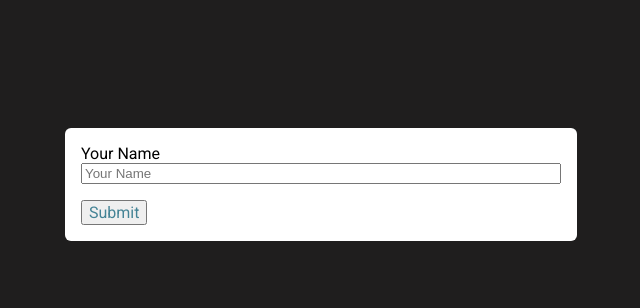
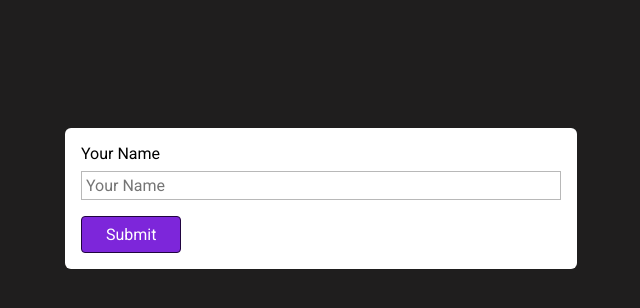
Before and after one commit to DrInnovatio/webfood, a plain HTML site: page HTMLforms/index.html in a window 1280 px wide. Shown: the whole page, without its empty margins (319-959 px from the left). Drawn offline with Linux system fonts and the light colour scheme.

Commit message:
button css

```diff
--- a/HTMLforms/styles.css
+++ b/HTMLforms/styles.css
@@ -12,16 +12,40 @@ form {
   border-radius: 6px;
 }
 
+label {
+  margin-bottom: 0.5rem;
+  display: block;
+}
+
 input {
   width: 100%;
   display: block;
   margin-bottom: 1rem;
   box-sizing: border-box;
+  font: inherit;
+  border: 1px solid rgb(184, 184, 184);
+  padding: 0.25rem;
+  color: rgb(85, 81, 81);
+}
+
+input:focus {
+  background-color: rgb(209, 193, 245);
+  color:  rgb(45, 0, 148);
+  border-color: rgb(45, 0, 148);
 }
 
 button {
   display: block;
-  color: rgb(68, 131, 149);
   font: inherit;
+  background-color: rgb(125, 38, 218);
+  color: white;
+  border: 1px solid rgb(32, 5, 63);
+  padding: 0.5rem 1.5rem ;
+  border-radius: 4px;
+  cursor: pointer;
+}
 
+button:hover {
+  background-color: rgb(123, 89, 161);
+  border-color:  rgb(251, 54, 199);
 }
```
